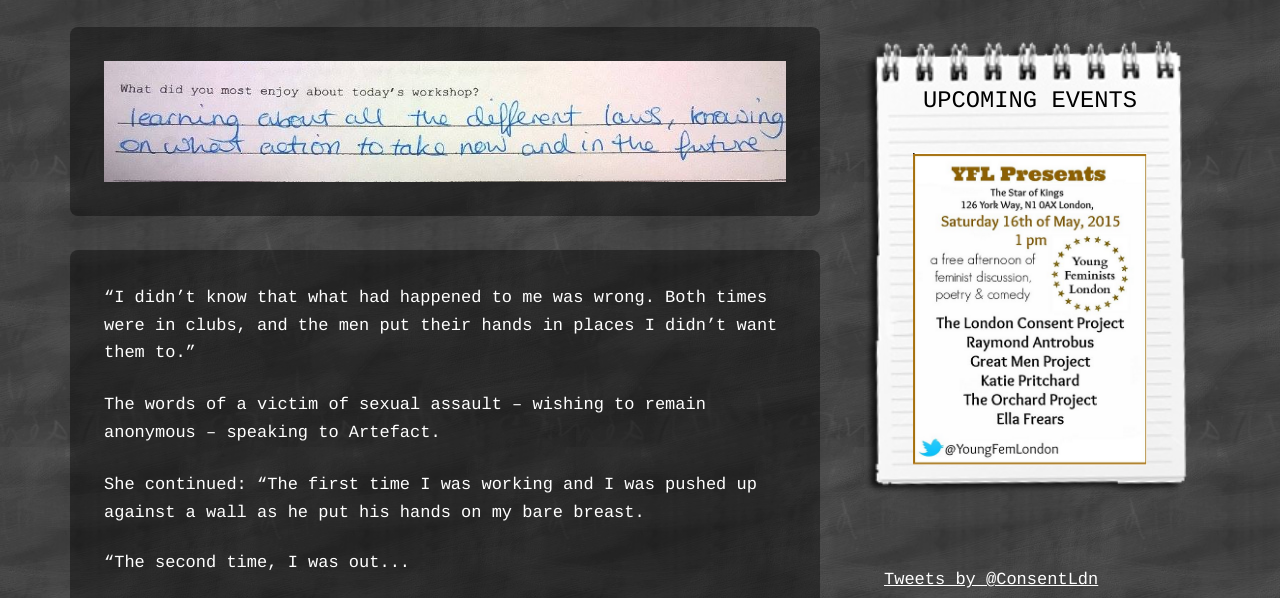
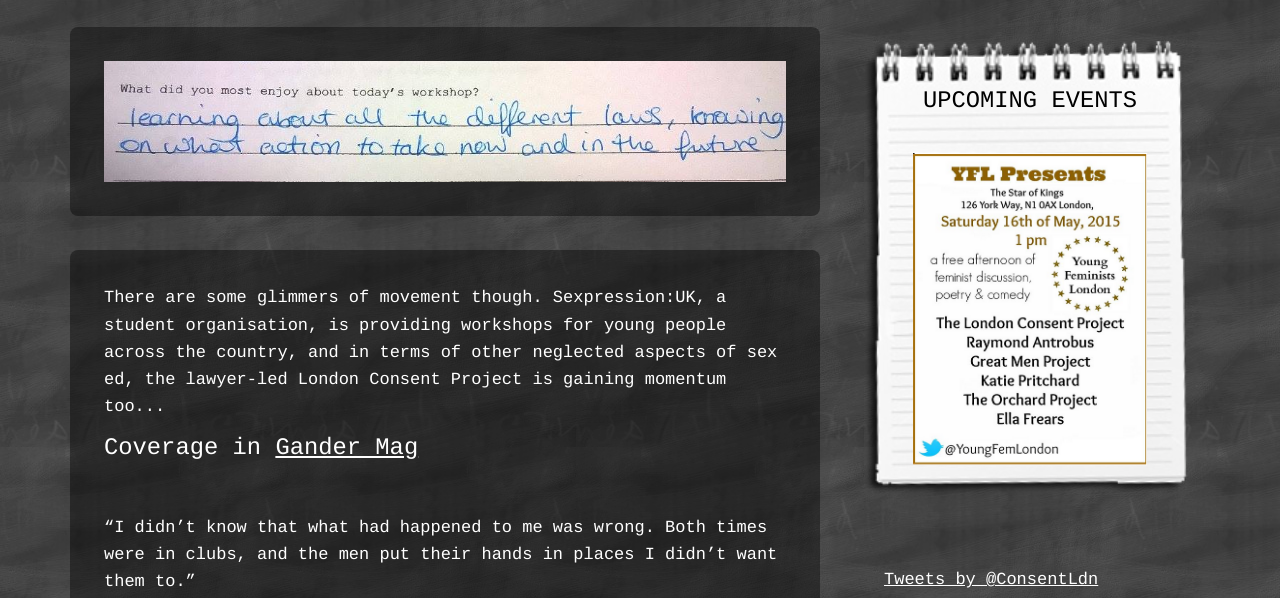
Before and after one commit to tomchambers2/london-consent-project, a website: page app/public/press.html in a window 1280 px wide. Shown: the part 348-946 px from the top of the page. Drawn offline with Linux system fonts and the light colour scheme.

Commit message:
add to press

```diff
--- a/app/public/press.html
+++ b/app/public/press.html
@@ -39,6 +39,9 @@
             <img src="/images/quotes/picture5.png" alt="">
           </div>
           <div class="main">
+            <p>There are some glimmers of movement though. Sexpression:UK, a student organisation, is providing workshops for young people across the country, and in terms of other neglected aspects of sex ed, the lawyer-led London Consent Project is gaining momentum too...</p>
+            <h1>Coverage in <a href="http://gandermag.com/porn-and-sex-ed/" target="_blank">Gander Mag</a></h1>
+
             <p>“I didn’t know that what had happened to me was wrong. Both times were in clubs, and the men put their hands in places I didn’t want them to.”</p>
             <p>The words of a victim of sexual assault – wishing to remain anonymous – speaking to Artefact.</p>
             <p>She continued:  “The first time I was working and I was pushed up against a wall as he put his hands on my bare breast.</p>
```
Also changed, not shown: 1 other file.
